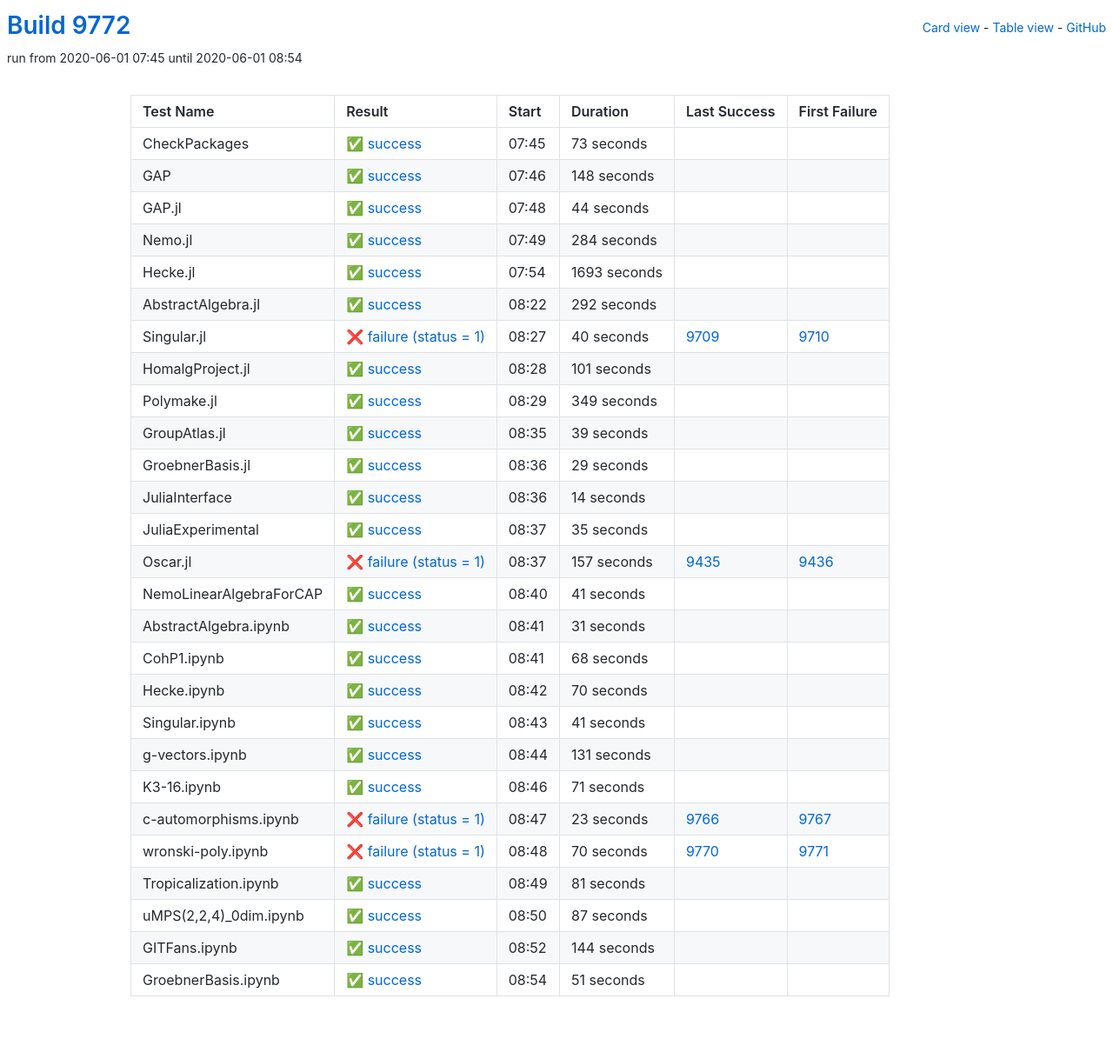
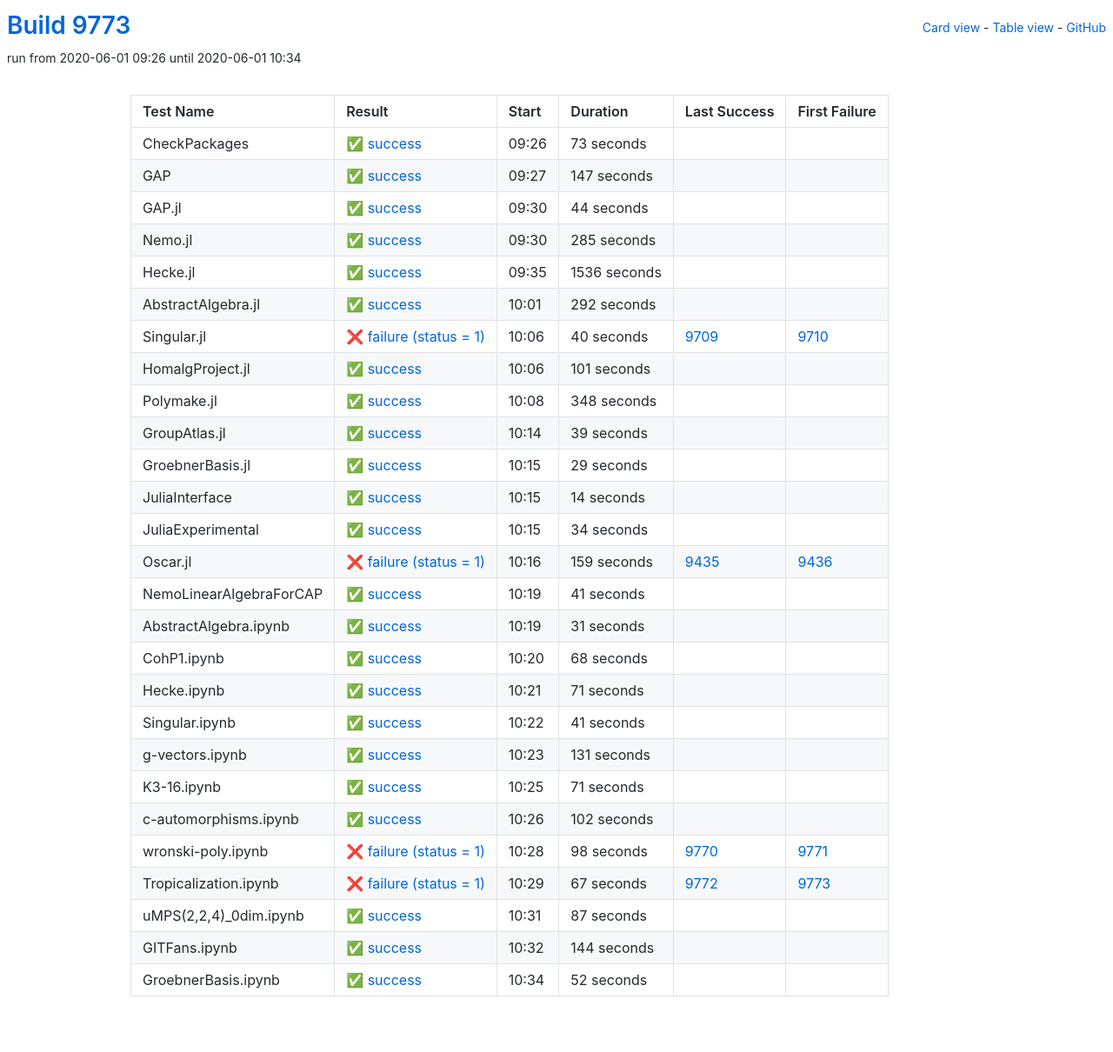
Before and after one commit to oscar-system/oscar-ci-status, a Jekyll site: the page built from table.html, in a window 1280 px wide. Shown: the whole page at 87% size. Built offline with Jekyll 4.4.1, drawn with Linux system fonts in a browser that asks for light colours.

Commit message:
Build 9773

```diff
--- a/_data/ci.yml
+++ b/_data/ci.yml
@@ -1,5 +1,5 @@
-build: 9772
-build_url: https://oscarci.mathematik.uni-kl.de/job/oscar/9772/
+build: 9773
+build_url: https://oscarci.mathematik.uni-kl.de/job/oscar/9773/
 job: oscar
 tests:
 - duration: 73
@@ -9,21 +9,21 @@
   id: checkpackages
   last_success: false
   last_success_url: null
-  log: https://oscarci.mathematik.uni-kl.de/job/oscar/9772/artifact/logs/build-9772/CheckPackages.log
+  log: https://oscarci.mathematik.uni-kl.de/job/oscar/9773/artifact/logs/build-9773/CheckPackages.log
   name: CheckPackages
-  start: 2020-06-01 07:45
+  start: 2020-06-01 09:26
   status: success
   success: true
-- duration: 148
+- duration: 147
   exitcode: 0
   first_failure: false
   first_failure_url: null
   id: gap
   last_success: false
   last_success_url: null
-  log: https://oscarci.mathematik.uni-kl.de/job/oscar/9772/artifact/logs/build-9772/GAP.log
+  log: https://oscarci.mathematik.uni-kl.de/job/oscar/9773/artifact/logs/build-9773/GAP.log
   name: GAP
-  start: 2020-06-01 07:46
+  start: 2020-06-01 09:27
   status: success
   success: true
 - duration: 44
@@ -33,33 +33,33 @@
   id: gap-jl
   last_success: false
   last_success_url: null
-  log: https://oscarci.mathematik.uni-kl.de/job/oscar/9772/artifact/logs/build-9772/GAP.jl.log
+  log: https://oscarci.mathematik.uni-kl.de/job/oscar/9773/artifact/logs/build-9773/GAP.jl.log
   name: GAP.jl
-  start: 2020-06-01 07:48
+  start: 2020-06-01 09:30
   status: success
   success: true
-- duration: 284
+- duration: 285
   exitcode: 0
   first_failure: false
   first_failure_url: null
   id: nemo-jl
   last_success: false
   last_success_url: null
-  log: https://oscarci.mathematik.uni-kl.de/job/oscar/9772/artifact/logs/build-9772/Nemo.jl.log
+  log: https://oscarci.mathematik.uni-kl.de/job/oscar/9773/artifact/logs/build-9773/Nemo.jl.log
   name: Nemo.jl
-  start: 2020-06-01 07:49
+  start: 2020-06-01 09:30
   status: success
   success: true
-- duration: 1693
+- duration: 1536
   exitcode: 0
   first_failure: false
   first_failure_url: null
   id: hecke-jl
   last_success: false
   last_success_url: null
-  log: https://oscarci.mathematik.uni-kl.de/job/oscar/9772/artifact/logs/build-9772/Hecke.jl.log
+  log: https://oscarci.mathematik.uni-kl.de/job/oscar/9773/artifact/logs/build-9773/Hecke.jl.log
   name: Hecke.jl
-  start: 2020-06-01 07:54
+  start: 2020-06-01 09:35
   status: success
   success: true
 - duration: 292
@@ -69,9 +69,9 @@
   id: abstractalgebra-jl
   last_success: false
   last_success_url: null
-  log: https://oscarci.mathematik.uni-kl.de/job/oscar/9772/artifact/logs/build-9772/AbstractAlgebra.jl.log
+  log: https://oscarci.mathematik.uni-kl.de/job/oscar/9773/artifact/logs/build-9773/AbstractAlgebra.jl.log
   name: AbstractAlgebra.jl
-  start: 2020-06-01 08:22
+  start: 2020-06-01 10:01
   status: success
   success: true
 - duration: 40
@@ -81,9 +81,9 @@
   id: singular-jl
   last_success: 9709
   last_success_url: https://oscarci.mathematik.uni-kl.de/job/oscar/9709/
-  log: https://oscarci.mathematik.uni-kl.de/job/oscar/9772/artifact/logs/build-9772/Singular.jl.log
+  log: https://oscarci.mathematik.uni-kl.de/job/oscar/9773/artifact/logs/build-9773/Singular.jl.log
   name: Singular.jl
-  start: 2020-06-01 08:27
+  start: 2020-06-01 10:06
   status: failure
   success: false
 - duration: 101
@@ -93,21 +93,21 @@
   id: homalgproject-jl
   last_success: false
   last_success_url: null
-  log: https://oscarci.mathematik.uni-kl.de/job/oscar/9772/artifact/logs/build-9772/HomalgProject.jl.log
+  log: https://oscarci.mathematik.uni-kl.de/job/oscar/9773/artifact/logs/build-9773/HomalgProject.jl.log
   name: HomalgProject.jl
-  start: 2020-06-01 08:28
+  start: 2020-06-01 10:06
   status: success
   success: true
-- duration: 349
+- duration: 348
   exitcode: 0
   first_failure: false
   first_failure_url: null
   id: polymake-jl
   last_success: false
   last_success_url: null
-  log: https://oscarci.mathematik.uni-kl.de/job/oscar/9772/artifact/logs/build-9772/Polymake.jl.log
+  log: https://oscarci.mathematik.uni-kl.de/job/oscar/9773/artifact/logs/build-9773/Polymake.jl.log
   name: Polymake.jl
-  start: 2020-06-01 08:29
+  start: 2020-06-01 10:08
   status: success
   success: true
 - duration: 39
@@ -117,9 +117,9 @@
   id: groupatlas-jl
   last_success: false
   last_success_url: null
-  log: https://oscarci.mathematik.uni-kl.de/job/oscar/9772/artifact/logs/build-9772/GroupAtlas.jl.log
+  log: https://oscarci.mathematik.uni-kl.de/job/oscar/9773/artifact/logs/build-9773/GroupAtlas.jl.log
   name: GroupAtlas.jl
-  start: 2020-06-01 08:35
+  start: 2020-06-01 10:14
   status: success
   success: true
 - duration: 29
@@ -129,9 +129,9 @@
   id: groebnerbasis-jl
   last_success: false
   last_success_url: null
-  log: https://oscarci.mathematik.uni-kl.de/job/oscar/9772/artifact/logs/build-9772/GroebnerBasis.jl.log
+  log: https://oscarci.mathematik.uni-kl.de/job/oscar/9773/artifact/logs/build-9773/GroebnerBasis.jl.log
   name: GroebnerBasis.jl
-  start: 2020-06-01 08:36
+  start: 2020-06-01 10:15
   status: success
   success: true
 - duration: 14
@@ -141,33 +141,33 @@
   id: juliainterface
   last_success: false
   last_success_url: null
-  log: https://oscarci.mathematik.uni-kl.de/job/oscar/9772/artifact/logs/build-9772/JuliaInterface.log
+  log: https://oscarci.mathematik.uni-kl.de/job/oscar/9773/artifact/logs/build-9773/JuliaInterface.log
   name: JuliaInterface
-  start: 2020-06-01 08:36
+  start: 2020-06-01 10:15
   status: success
   success: true
-- duration: 35
+- duration: 34
   exitcode: 0
   first_failure: false
   first_failure_url: null
   id: juliaexperimental
   last_success: false
   last_success_url: null
-  log: https://oscarci.mathematik.uni-kl.de/job/oscar/9772/artifact/logs/build-9772/JuliaExperimental.log
+  log: https://oscarci.mathematik.uni-kl.de/job/oscar/9773/artifact/logs/build-9773/JuliaExperimental.log
   name: JuliaExperimental
-  start: 2020-06-01 08:37
+  start: 2020-06-01 10:15
   status: success
   success: true
-- duration: 157
+- duration: 159
   exitcode: 1
   first_failure: 9436
   first_failure_url: https://oscarci.mathematik.uni-kl.de/job/oscar/9436/
   id: oscar-jl
   last_success: 9435
   last_success_url: https://oscarci.mathematik.uni-kl.de/job/oscar/9435/
-  log: https://oscarci.mathematik.uni-kl.de/job/oscar/9772/artifact/logs/build-9772/Oscar.jl.log
+  log: https://oscarci.mathematik.uni-kl.de/job/oscar/9773/artifact/logs/build-9773/Oscar.jl.log
   name: Oscar.jl
-  start: 2020-06-01 08:37
+  start: 2020-06-01 10:16
   status: failure
   success: false
 - duration: 41
@@ -177,9 +177,9 @@
   id: nemolinearalgebraforcap
   last_success: false
   last_success_url: null
-  log: https://oscarci.mathematik.uni-kl.de/job/oscar/9772/artifact/logs/build-9772/NemoLinearAlgebraForCAP.log
+  log: https://oscarci.mathematik.uni-kl.de/job/oscar/9773/artifact/logs/build-9773/NemoLinearAlgebraForCAP.log
   name: NemoLinearAlgebraForCAP
-  start: 2020-06-01 08:40
+  start: 2020-06-01 10:19
   status: success
   success: true
 - duration: 31
@@ -189,9 +189,9 @@
   id: abstractalgebra-ipynb
   last_success: false
   last_success_url: null
-  log: https://oscarci.mathematik.uni-kl.de/job/oscar/9772/artifact/logs/build-9772/AbstractAlgebra.ipynb.log
+  log: https://oscarci.mathematik.uni-kl.de/job/oscar/9773/artifact/logs/build-9773/AbstractAlgebra.ipynb.log
   name: AbstractAlgebra.ipynb
-  start: 2020-06-01 08:41
+  start: 2020-06-01 10:19
   status: success
   success: true
 - duration: 68
@@ -201,21 +201,21 @@
   id: cohp1-ipynb
   last_success: false
   last_success_url: null
-  log: https://oscarci.mathematik.uni-kl.de/job/oscar/9772/artifact/logs/build-9772/CohP1.ipynb.log
+  log: https://oscarci.mathematik.uni-kl.de/job/oscar/9773/artifact/logs/build-9773/CohP1.ipynb.log
   name: CohP1.ipynb
-  start: 2020-06-01 08:41
+  start: 2020-06-01 10:20
   status: success
   success: true
-- duration: 70
+- duration: 71
   exitcode: 0
   first_failure: false
   first_failure_url: null
   id: hecke-ipynb
   last_success: false
   last_success_url: null
-  log: https://oscarci.mathematik.uni-kl.de/job/oscar/9772/artifact/logs/build-9772/Hecke.ipynb.log
+  log: https://oscarci.mathematik.uni-kl.de/job/oscar/9773/artifact/logs/build-9773/Hecke.ipynb.log
   name: Hecke.ipynb
-  start: 2020-06-01 08:42
+  start: 2020-06-01 10:21
   status: success
   success: true
 - duration: 41
@@ -225,9 +225,9 @@
   id: singular-ipynb
   last_success: false
   last_success_url: null
-  log: https://oscarci.mathematik.uni-kl.de/job/oscar/9772/artifact/logs/build-9772/Singular.ipynb.log
+  log: https://oscarci.mathematik.uni-kl.de/job/oscar/9773/artifact/logs/build-9773/Singular.ipynb.log
   name: Singular.ipynb
-  start: 2020-06-01 08:43
+  start: 2020-06-01 10:22
   status: success
   success: true
 - duration: 131
@@ -237,9 +237,9 @@
   id: g-vectors-ipynb
   last_success: false
   last_success_url: null
-  log: https://oscarci.mathematik.uni-kl.de/job/oscar/9772/artifact/logs/build-9772/g-vectors.ipynb.log
+  log: https://oscarci.mathematik.uni-kl.de/job/oscar/9773/artifact/logs/build-9773/g-vectors.ipynb.log
   name: g-vectors.ipynb
-  start: 2020-06-01 08:44
+  start: 2020-06-01 10:23
   status: success
   success: true
 - duration: 71
@@ -249,47 +249,47 @@
   id: k3-16-ipynb
   last_success: false
   last_success_url: null
-  log: https://oscarci.mathematik.uni-kl.de/job/oscar/9772/artifact/logs/build-9772/K3-16.ipynb.log
+  log: https://oscarci.mathematik.uni-kl.de/job/oscar/9773/artifact/logs/build-9773/K3-16.ipynb.log
   name: K3-16.ipynb
-  start: 2020-06-01 08:46
+  start: 2020-06-01 10:25
   status: success
   success: true
-- duration: 23
-  exitcode: 1
-  first_failure: 9767
-  first_failure_url: https://oscarci.mathematik.uni-kl.de/job/oscar/9767/
+- duration: 102
+  exitcode: 0
+  first_failure: false
+  first_failure_url: null
   id: c-automorphisms-ipynb
-  last_success: 9766
-  last_success_url: https://oscarci.mathematik.uni-kl.de/job/oscar/9766/
-  log: https://oscarci.mathematik.uni-kl.de/job/oscar/9772/artifact/logs/build-9772/c-automorphisms.ipynb.log
+  last_success: false
+  last_success_url: null
+  log: https://oscarci.mathematik.uni-kl.de/job/oscar/9773/artifact/logs/build-9773/c-automorphisms.ipynb.log
   name: c-automorphisms.ipynb
-  start: 2020-06-01 08:47
-  status: failure
-  success: false
-- duration: 70
+  start: 2020-06-01 10:26
+  status: success
+  success: true
+- duration: 98
   exitcode: 1
   first_failure: 9771
   first_failure_url: https://oscarci.mathematik.uni-kl.de/job/oscar/9771/
   id: wronski-poly-ipynb
   last_success: 9770
   last_success_url: https://oscarci.mathematik.uni-kl.de/job/oscar/9770/
-  log: https://oscarci.mathematik.uni-kl.de/job/oscar/9772/artifact/logs/build-9772/wronski-poly.ipynb.log
+  log: https://oscarci.mathematik.uni-kl.de/job/oscar/9773/artifact/logs/build-9773/wronski-poly.ipynb.log
   name: wronski-poly.ipynb
-  start: 2020-06-01 08:48
+  start: 2020-06-01 10:28
   status: failure
   success: false
-- duration: 81
-  exitcode: 0
-  first_failure: false
-  first_failure_url: null
+- duration: 67
+  exitcode: 1
+  first_failure: 9773
+  first_failure_url: https://oscarci.mathematik.uni-kl.de/job/oscar/9773/
   id: tropicalization-ipynb
-  last_success: false
-  last_success_url: null
-  log: https://oscarci.mathematik.uni-kl.de/job/oscar/9772/artifact/logs/build-9772/Tropicalization.ipynb.log
+  last_success: 9772
+  last_success_url: https://oscarci.mathematik.uni-kl.de/job/oscar/9772/
+  log: https://oscarci.mathematik.uni-kl.de/job/oscar/9773/artifact/logs/build-9773/Tropicalization.ipynb.log
   name: Tropicalization.ipynb
-  start: 2020-06-01 08:49
-  status: success
-  success: true
+  start: 2020-06-01 10:29
+  status: failure
+  success: false
 - duration: 87
   exitcode: 0
   first_failure: false
@@ -297,9 +297,9 @@
   id: umps-2-2-4-0dim-ipynb
   last_success: false
   last_success_url: null
-  log: https://oscarci.mathematik.uni-kl.de/job/oscar/9772/artifact/logs/build-9772/uMPS-2-2-4-_0dim.ipynb.log
+  log: https://oscarci.mathematik.uni-kl.de/job/oscar/9773/artifact/logs/build-9773/uMPS-2-2-4-_0dim.ipynb.log
   name: uMPS(2,2,4)_0dim.ipynb
-  start: 2020-06-01 08:50
+  start: 2020-06-01 10:31
   status: success
   success: true
 - duration: 144
@@ -309,20 +309,20 @@
   id: gitfans-ipynb
   last_success: false
   last_success_url: null
-  log: https://oscarci.mathematik.uni-kl.de/job/oscar/9772/artifact/logs/build-9772/GITFans.ipynb.log
+  log: https://oscarci.mathematik.uni-kl.de/job/oscar/9773/artifact/logs/build-9773/GITFans.ipynb.log
   name: GITFans.ipynb
-  start: 2020-06-01 08:52
+  start: 2020-06-01 10:32
   status: success
   success: true
-- duration: 51
+- duration: 52
   exitcode: 0
   first_failure: false
   first_failure_url: null
   id: groebnerbasis-ipynb
   last_success: false
   last_success_url: null
-  log: https://oscarci.mathematik.uni-kl.de/job/oscar/9772/artifact/logs/build-9772/GroebnerBasis.ipynb.log
+  log: https://oscarci.mathematik.uni-kl.de/job/oscar/9773/artifact/logs/build-9773/GroebnerBasis.ipynb.log
   name: GroebnerBasis.ipynb
-  start: 2020-06-01 08:54
+  start: 2020-06-01 10:34
   status: success
   success: true
```
Also changed, not shown: README.md.
